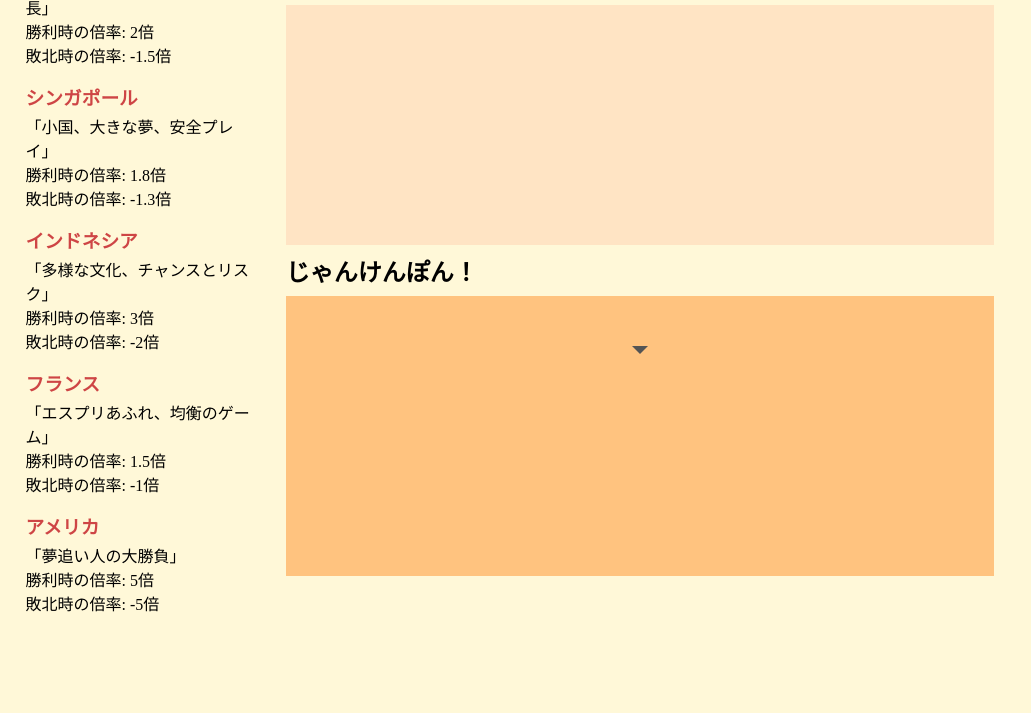
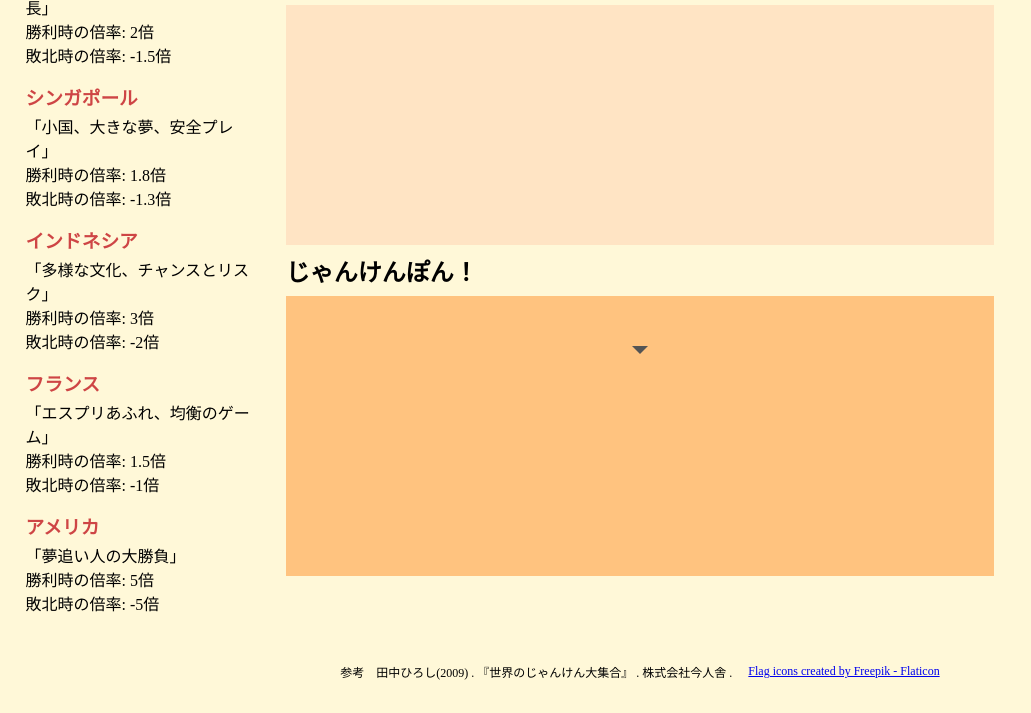
Before and after one commit to hitsuji24/janken, a plain HTML site: page index.html in a window 1280 px wide. Shown: the part 454-1167 px from the top of the page, without its empty margins (0-1031 px from the left). Before the commit the page ends 1085 px from the top, so only its background shows below. Drawn offline with nearby package versions, Linux system fonts and the light colour scheme.

Commit message:
参考文献の記載

```diff
--- a/css/style.css
+++ b/css/style.css
@@ -24,7 +24,7 @@ h3{
     margin: 4px 0;
     color: rgb(206, 69, 69)
 }
-p{
+.mainColumn p{
     margin: 0 0 8px 0;
 }
 main {
@@ -171,3 +171,12 @@ main {
 .handResult img {
     height: 240px;
 }
+
+footer{
+    display: flex;
+    justify-content: center;
+    align-items: center;
+    gap: 16px;
+margin: 20px;
+font-size: 12px;
+}
--- a/index.html
+++ b/index.html
@@ -108,7 +108,10 @@
 
     </main>
 
-    <footer></footer>
+    <footer>
+        <p>参考　田中ひろし(2009) . 『世界のじゃんけん大集合』 . 株式会社今人舎 .</p>
+        <a href="https://www.flaticon.com/free-icons/" title=" icons">Flag icons created by Freepik - Flaticon</a>
+    </footer>
 </body>
 
 </html>
```
